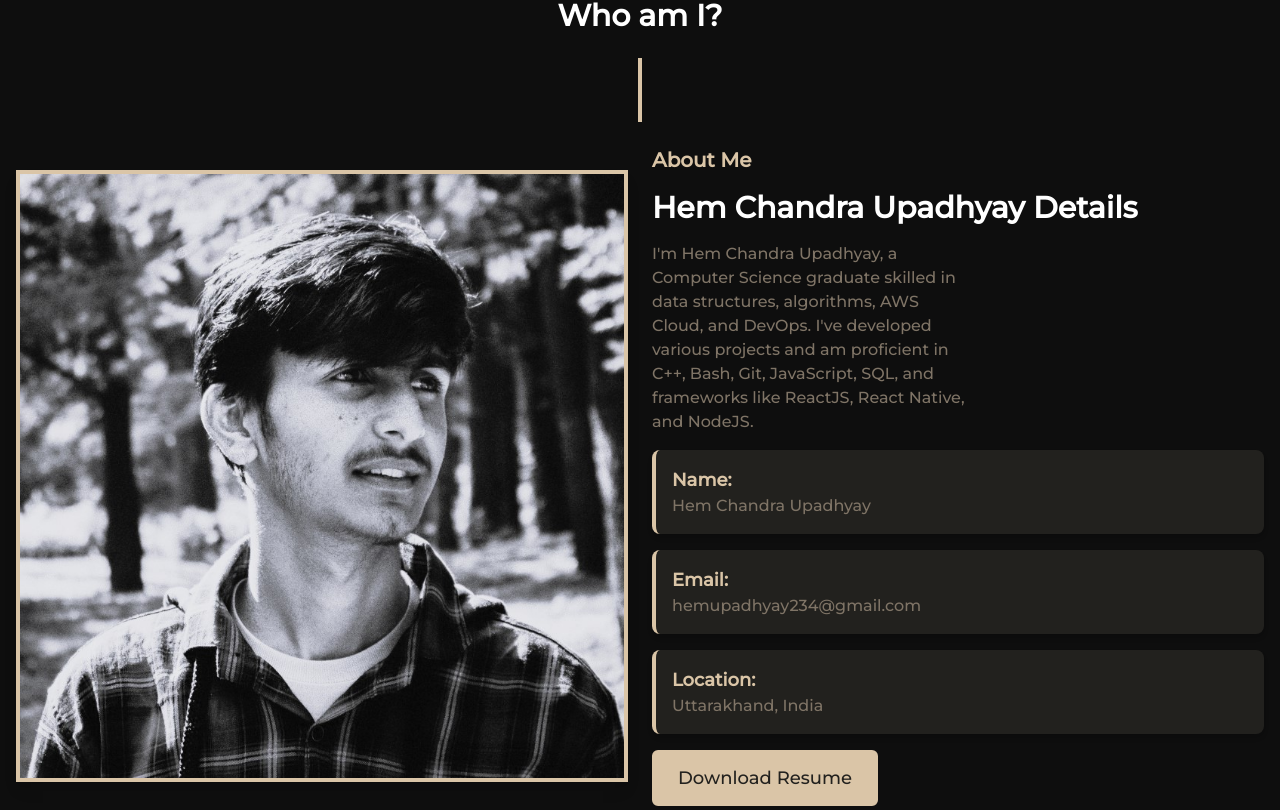
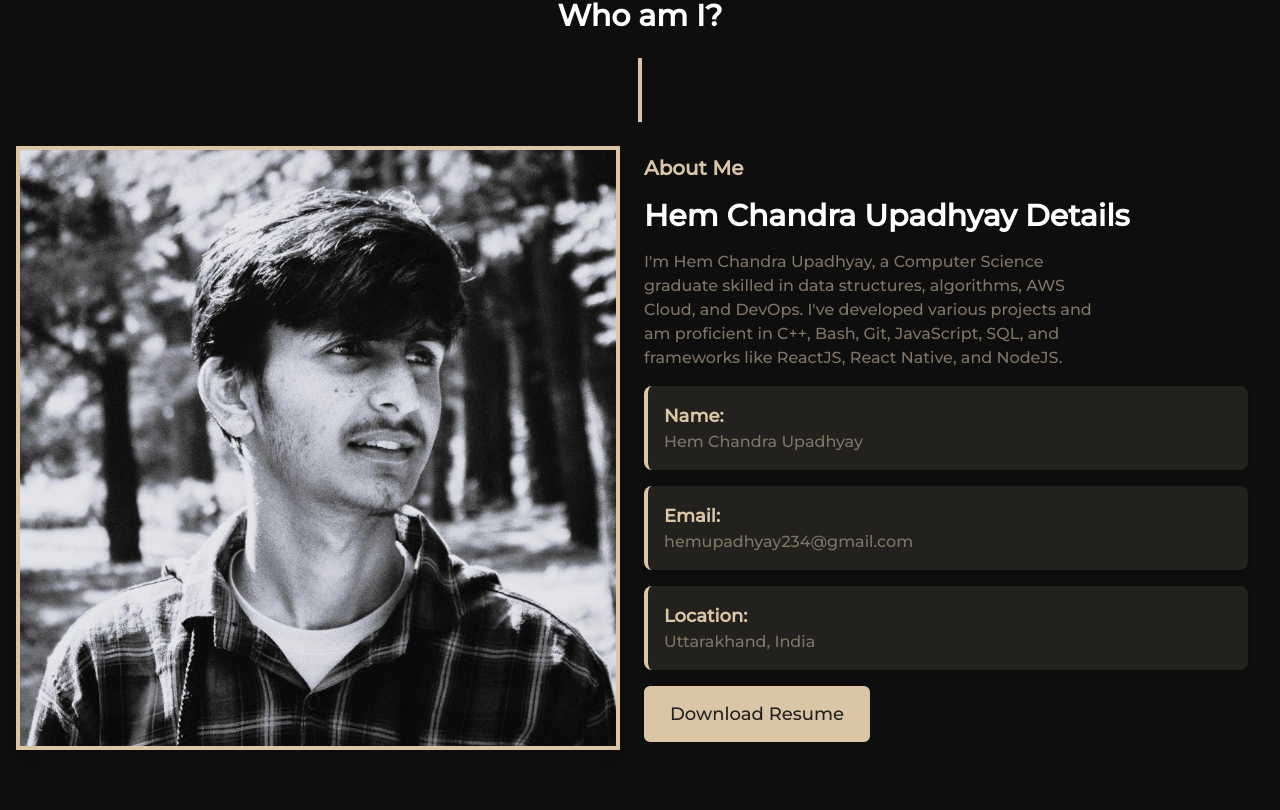
Before and after one commit to hemupadhyay26/portfolio-hem-reactjs, a React (Create React App) app: page / in a window 1280 px wide. Shown: the part 950-1760 px from the top of the page. Built offline with nearby package versions, Linux system fonts and the light colour scheme.

Commit message:
fix text ui issue for about me section

```diff
--- a/src/components/aboutMe.js
+++ b/src/components/aboutMe.js
@@ -22,11 +22,12 @@ const AboutMe = () => {
                 </div>
 
                 {/* Right Box */}
-                <div className="flex-1 text-center md:text-left space-y-4">
+                <div className="flex-1 text-center md:text-left space-y-4 pr-4">
                     <h3 className="text-xl font-bold text-primary">About Me</h3>
                     <h4 className="text-3xl text-white font-bold">Hem Chandra Upadhyay Details</h4>
-                    <div className="text-secondary w-80">I'm Hem Chandra Upadhyay, a Computer Science graduate skilled in data structures, algorithms, AWS Cloud, and DevOps. I've developed various projects and am proficient in C++, Bash, Git, JavaScript, SQL, and frameworks like ReactJS, React Native, and NodeJS.</div>
-
+                    <div className="text-secondary max-w-full md:max-w-md">
+                        I'm Hem Chandra Upadhyay, a Computer Science graduate skilled in data structures, algorithms, AWS Cloud, and DevOps. I've developed various projects and am proficient in C++, Bash, Git, JavaScript, SQL, and frameworks like ReactJS, React Native, and NodeJS.
+                    </div>
                     {/* Cards with Name and Other Details */}
                     <div className="space-y-4">
                         <div className="bg-box p-4 rounded-lg shadow-md border-l-4 border-primary">
```
